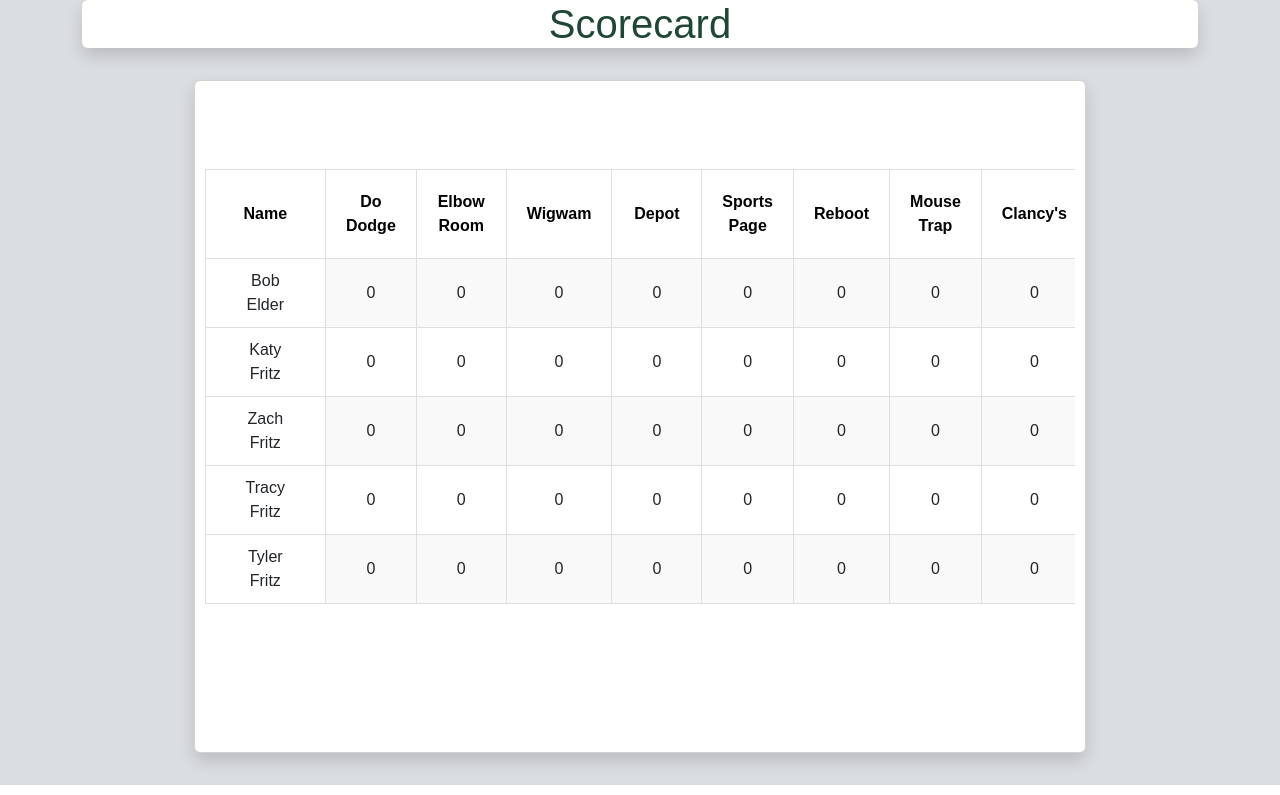
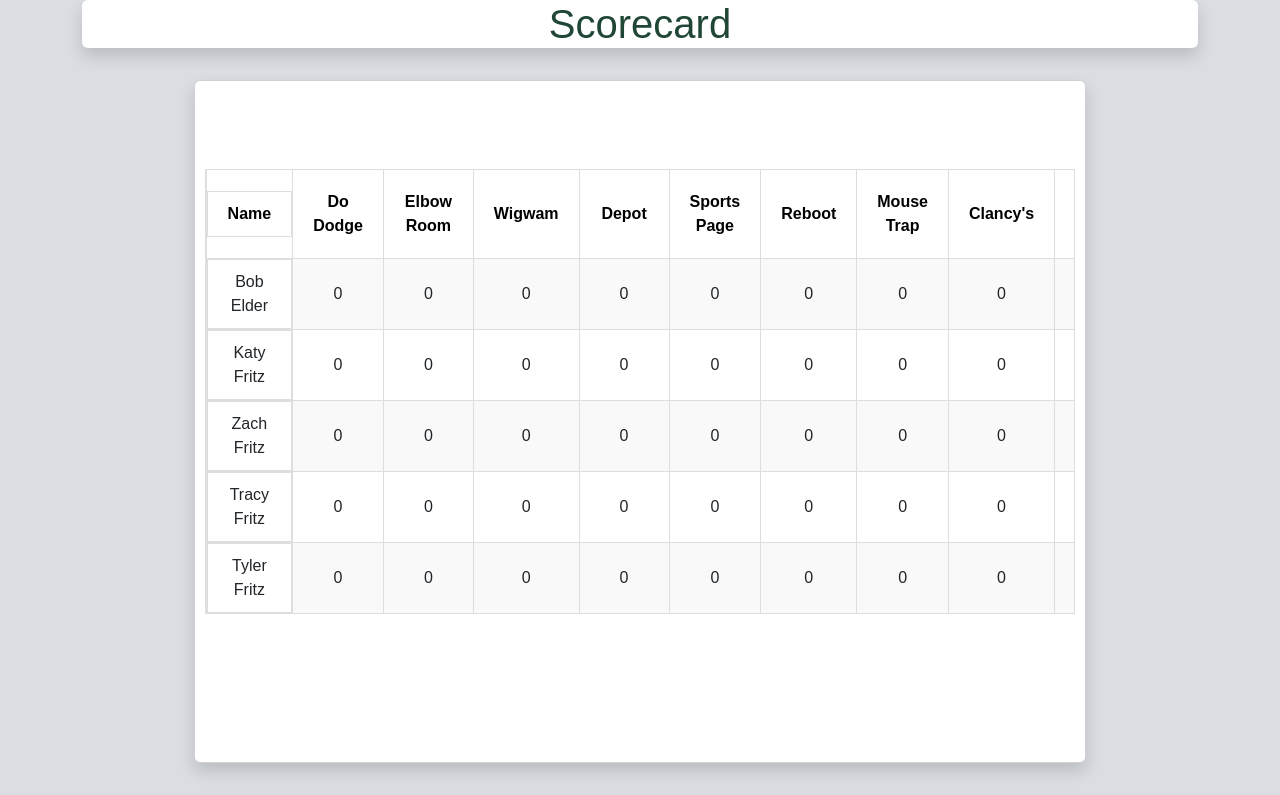
Before and after one commit to Pynapps/barGolfTracker, a Django app: page /scorecards/ in a window 1280 px wide. Shown: the part 56-851 px from the top of the page. Run offline with Django 4.2, Linux system fonts and the light colour scheme; data comes from the database, SQL or seed files in the repository; both versions use the stored data as it was after the commit.

Commit message:
visual tweeks

```diff
--- a/members/urls.py
+++ b/members/urls.py
@@ -1,4 +1,5 @@
 from django.urls import path
+from django.contrib.auth import views as auth_views
 
 from . import views
 
--- a/scoreCard/templates/cards/scoreSheet.html
+++ b/scoreCard/templates/cards/scoreSheet.html
@@ -7,7 +7,7 @@
 <div style="display: grid; place-items: start center">
   <div
     class="main-card card text-center shadow py-5 px3"
-    style="width: clamp(25em, 80%, 100em)"
+    style="width: clamp(20em, 80%, 100em)"
   >
     <section class="content-info">
       <div class="container paddings-mini tbl-container">
@@ -17,7 +17,7 @@
           >
             <thead class="point-table-head">
               <tr>
-                <th class="colhead">Name</th>
+                <th class="colhead"><div class='cell-inner name-inner'>Name</div></th>
                 <th>Do Dodge</th>
                 <th>Elbow Room</th>
                 <th>Wigwam</th>
@@ -40,7 +40,9 @@
               {% for person in golfers %}
               <tr>
                 <td class="text-center colhead">
+                  <div class='cell-inner'>
                   {{ person.user.first_name|capfirst }} {{ person.user.last_name|capfirst }}
+                  </div>
                 </td>
                 <td>{{ person.do_dodge }}</td>
                 <td>{{ person.elbow_room }}</td>
@@ -69,12 +71,23 @@
 </div>
 <style>
   .colhead {
+    box-sizing: border-box;
     position: sticky;
     width: 12em;
-    left: 0;
+    left: -1px;
+    margin-left: -1px;
     background-color: #ffffff;
-    margin-top: -1px;
     border: 1px solid #dedede;
+    padding: 0 !important;
+  }
+  .cell-inner {
+    width: 100% !important;
+    height: 100% !important;
+    padding: 10px 20px;
+    border: 1px solid #dedede;
+  }
+  .name-inner {
+    margin: 0 !important;
   }
   .content-info {
     background: #ffffff;
@@ -84,6 +97,10 @@
     background-repeat: no-repeat !important;
     position: relative;
     padding-bottom: 100px;
+  }
+  .tbl-fixed {
+    border-right: 1px solid #dedede;
+    border-left: 1px solid #dedede;
   }
 
   .tbl-container {
--- a/scoreCard/templates/cards/userScore.html
+++ b/scoreCard/templates/cards/userScore.html
@@ -114,6 +114,12 @@
     font-size: 1em;
     text-align: center;
   }
+  @media (max-width: 768px) {
+    .main-card {
+      padding-right: 0;
+      padding-left: 0;
+    }
+  }
 </style>
 <script>
   function increment(id_in) {
--- a/static/scoreCard/css/styles.css
+++ b/static/scoreCard/css/styles.css
@@ -24,3 +24,7 @@ body {
 .total-table td {
     width: 50%;
 }
+
+.navbar {
+    max-width: 100% !important;
+}
```
Also changed, not shown: scoreCard/forms.py (+15 -15 lines), scoreCard/templates/cards/index.html (+9 -9 lines), db.sqlite3, scoreCard/templates/cards/test.html (deleted).
